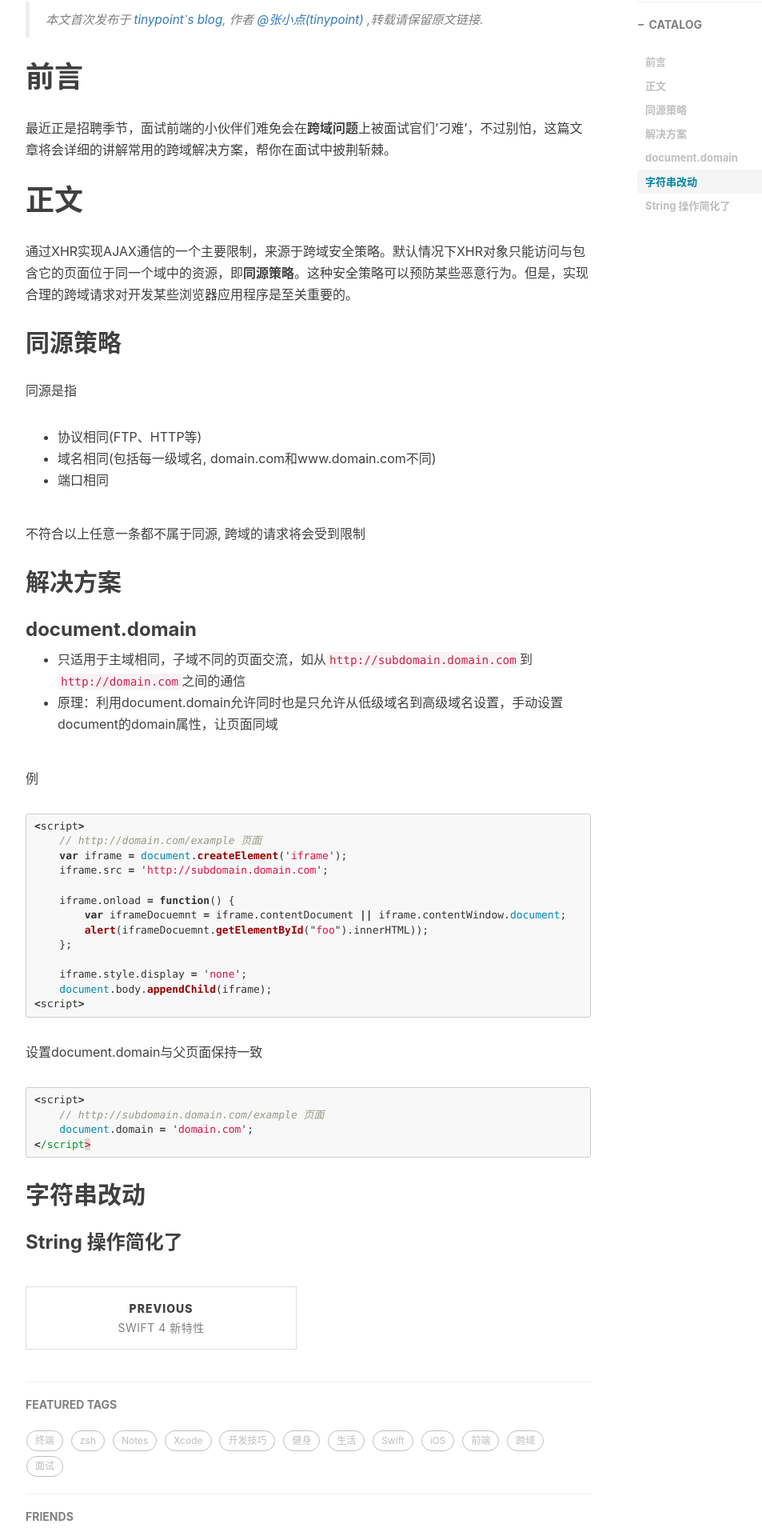
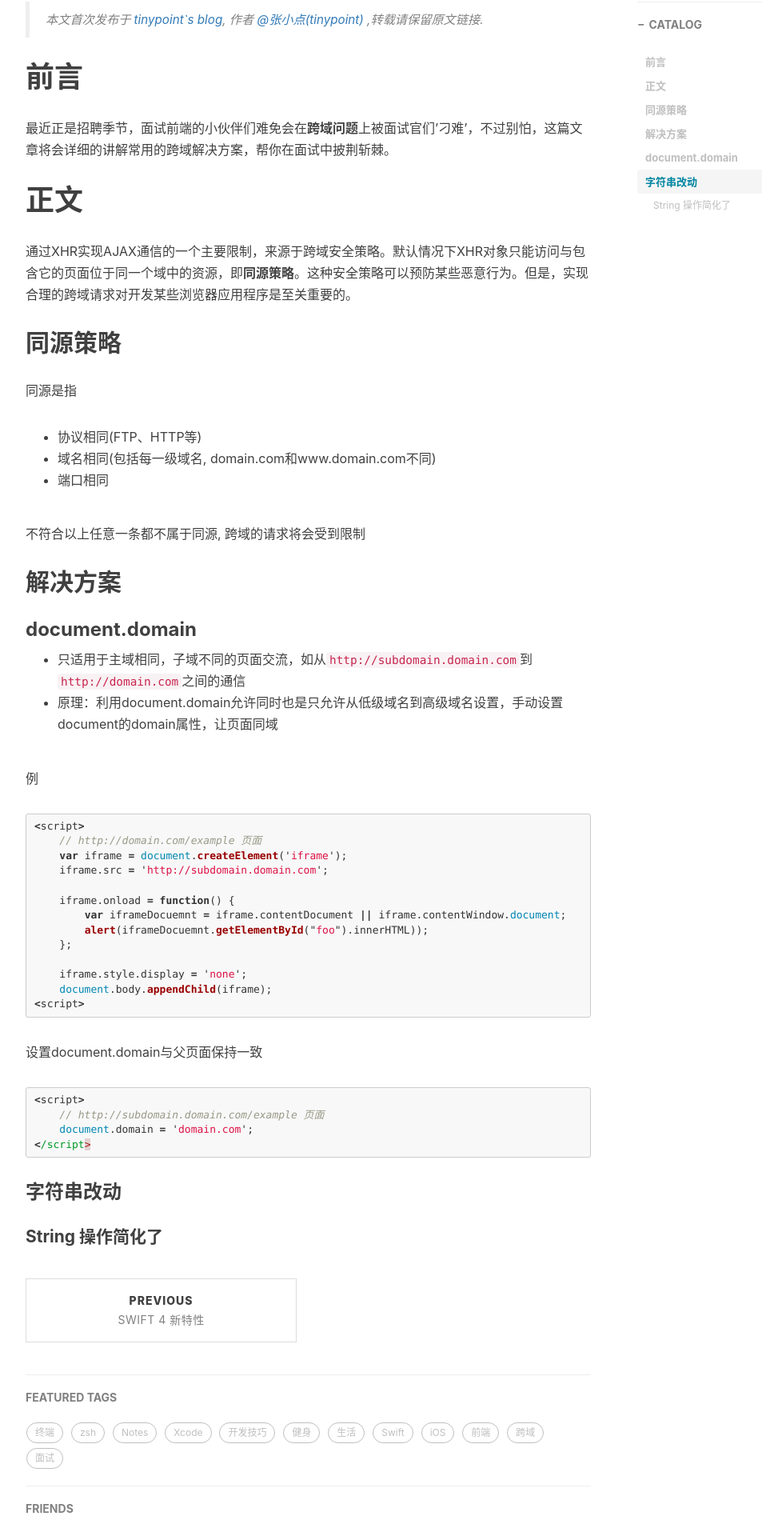
Before and after one commit to tinypoint/tinypoint.github.io, a Jekyll site: the page built from _posts/2017-09-28-面试必考的跨域问题你还是不会？别怕，这里有最全的总结！！！.md, in a window 1280 px wide. Shown: the part 682-2602 px from the top of the page at 80% size, without its empty margins (233-1186 px from the left). Built offline with Jekyll 4.4.1, drawn with Linux system fonts in a browser that asks for light colours; nearby versions of some CDN libraries; comment, search, counter and statistics services are not loaded.

````diff
--- a/_posts/2017-09-28-面试必考的跨域问题你还是不会？别怕，这里有最全的总结！！！.md
+++ b/_posts/2017-09-28-面试必考的跨域问题你还是不会？别怕，这里有最全的总结！！！.md
@@ -61,7 +61,6 @@ tags:
     document.domain = 'domain.com';
 </script>
 ```
-## 字符串改动
+### 字符串改动
 
-
-### String 操作简化了
+#### String 操作简化了
````
